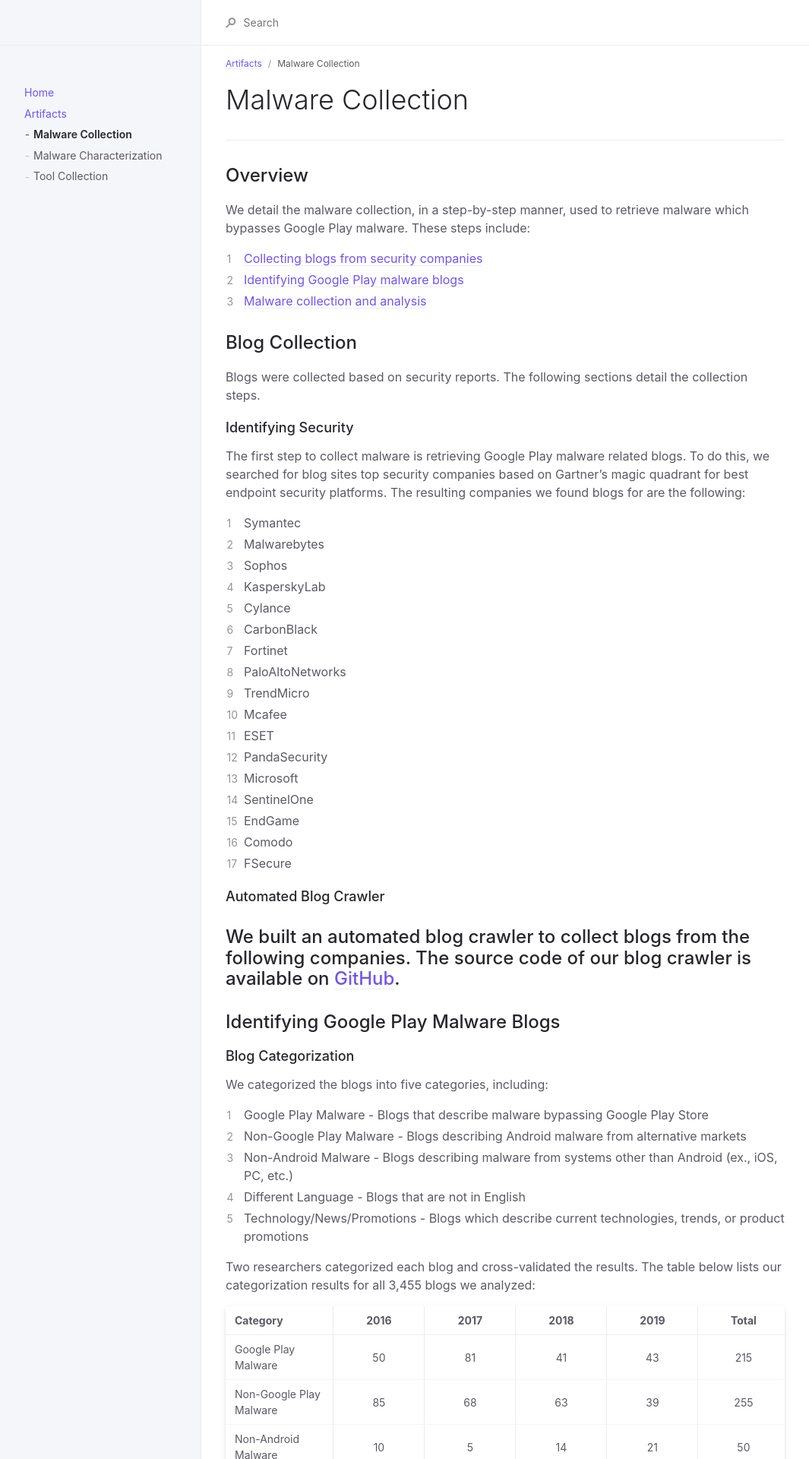
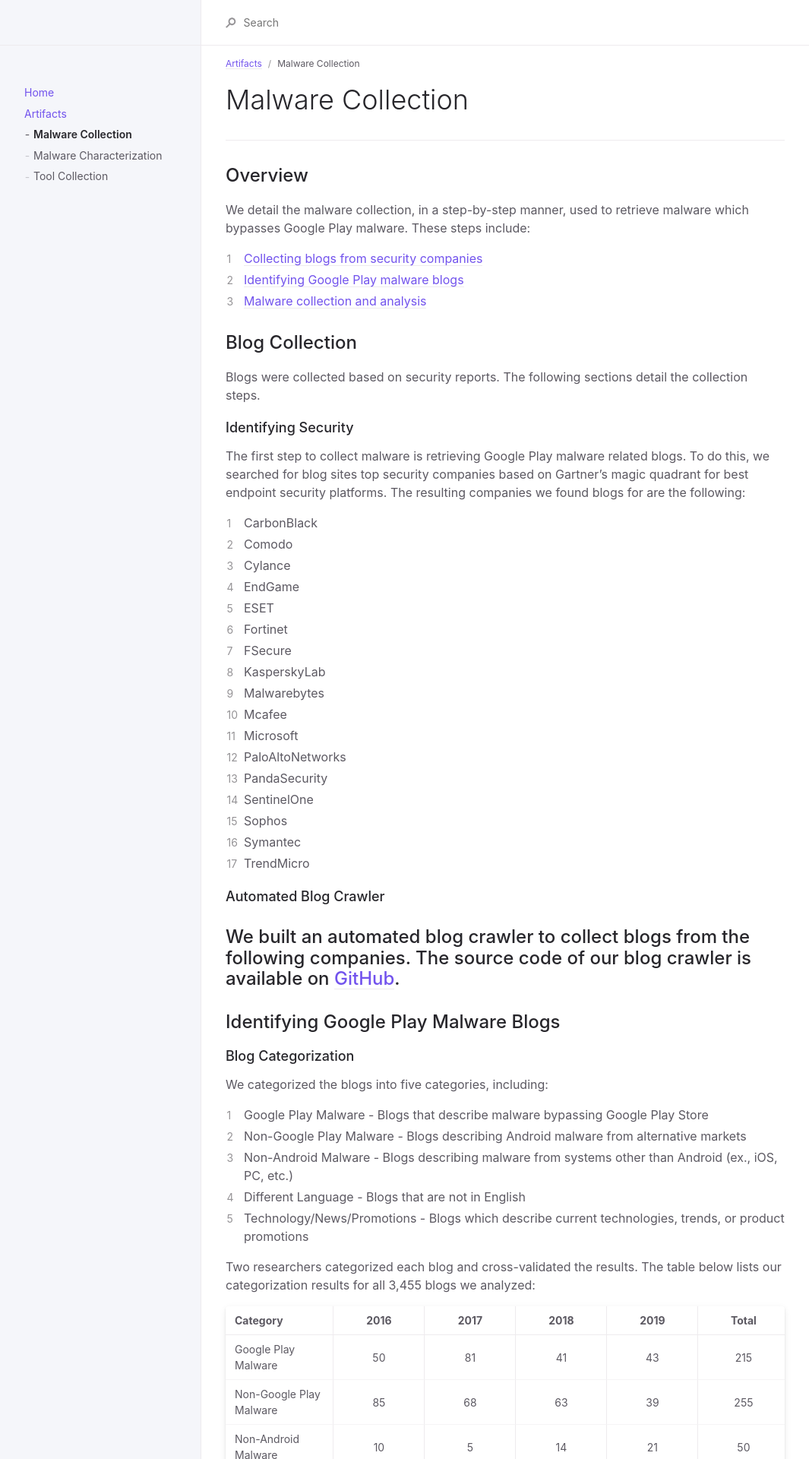
Before and after one commit to hello-from-anon-researcher/hello-from-anon-researcher.github.io, a Jekyll site: the page built from docs/malwarecollection/malwarecollection.md, in a window 1280 px wide. Shown: the top 1920 px of the page at 76% size, without its empty margins (107-1172 px from the left). Built offline with Jekyll 4.4.1, drawn with Linux system fonts in a browser that asks for light colours.

Commit message:
update website

```diff
--- a/docs/malwarecollection/malwarecollection.md
+++ b/docs/malwarecollection/malwarecollection.md
@@ -14,9 +14,9 @@ parent: Artifacts
 
 We detail the malware collection, in a step-by-step manner, used to retrieve malware which bypasses Google Play malware. These steps include:
 
-1. [Collecting blogs from security companies](##Blog-Collection)
-2. [Identifying Google Play malware blogs](##Identifying-Google-Play-Malware-Blogs)
-3. [Malware collection and analysis](##Malware-Collection-and-Analysis)
+1. [Collecting blogs from security companies](##blog-collection)
+2. [Identifying Google Play malware blogs](##identifying-google-play-malware-blogs)
+3. [Malware collection and analysis](##malware-collection-and-analysis)
 
 ## Blog Collection
 
@@ -25,23 +25,23 @@ Blogs were collected based on security reports. The following sections detail th
 ### Identifying Security
 The first step to collect malware is retrieving Google Play malware related blogs. To do this, we searched for blog sites top security companies based on Gartner's magic quadrant for best endpoint security platforms. The resulting companies we found blogs for are the following:
 
-1. Symantec
-2. Malwarebytes
-3. Sophos
-4. KasperskyLab
-5. Cylance
-6. CarbonBlack
-7. Fortinet
-8. PaloAltoNetworks
-9. TrendMicro
+1. CarbonBlack
+2. Comodo
+3. Cylance
+4. EndGame
+5. ESET
+6. Fortinet
+7. FSecure
+8. KasperskyLab
+9. Malwarebytes
 10. Mcafee
-11. ESET
-12. PandaSecurity
-13. Microsoft
+11. Microsoft
+12. PaloAltoNetworks
+13. PandaSecurity
 14. SentinelOne
-15. EndGame
-16. Comodo
-17. FSecure
+15. Sophos
+16. Symantec
+17. TrendMicro
 
 ### Automated Blog Crawler
 
```
